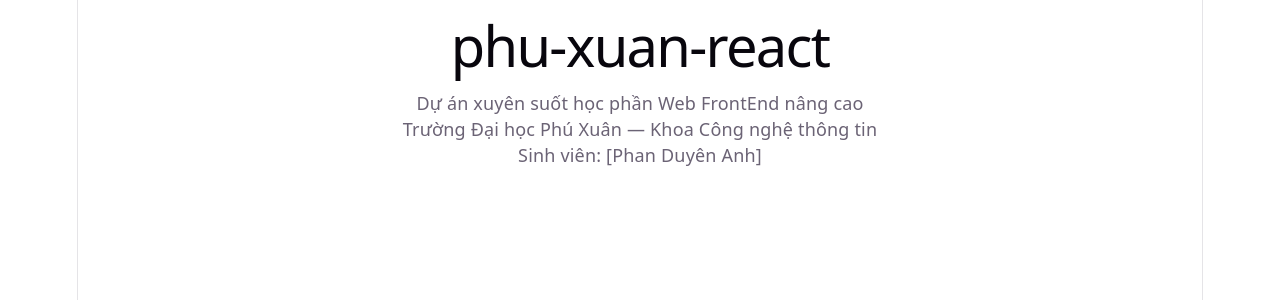
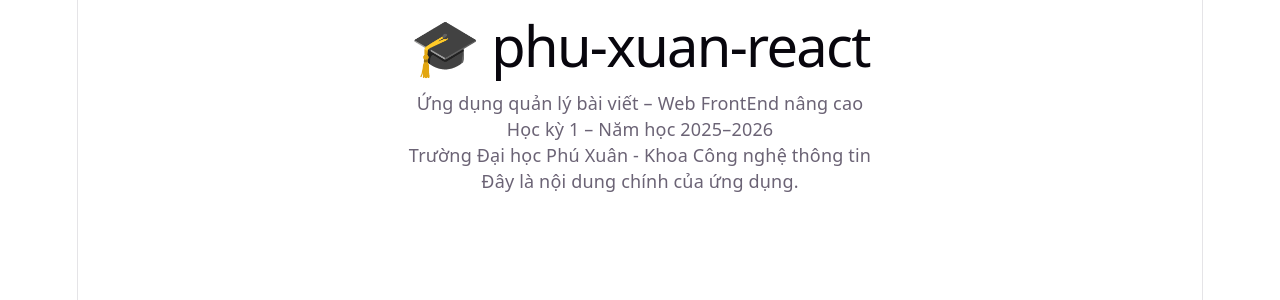
Before and after one commit to duyeenanh/-phu-xuan-react, a React (Vite) app: page / in a window 1280 px wide. Shown: the top 300 px of the page. Built offline with nearby package versions, Linux system fonts and the light colour scheme.

Commit message:
cap nhat src App và components

```diff
--- a/src/App.tsx
+++ b/src/App.tsx
@@ -1,10 +1,17 @@
+// App.tsx – thành phần gốc, tập hợp các thành phần con
+
+// Nhập thành phần Header vừa tạo
+import Header from './components/Header'
+
 function App() {
   return (
     <div>
-      <h1>phu-xuan-react</h1>
-      <p>Dự án xuyên suốt học phần Web FrontEnd nâng cao</p>
-      <p>Trường Đại học Phú Xuân — Khoa Công nghệ thông tin</p>
-      <p>Sinh viên: [Phan Duyên Anh]</p>
+      {/* Dùng Header như một thẻ HTML – đây là cú pháp JSX gọi thành phần */}
+      <Header />
+
+      <main>
+        <p>Đây là nội dung chính của ứng dụng.</p>
+      </main>
     </div>
   )
 }
--- /dev/null
+++ b/src/components/Header.tsx
@@ -0,0 +1,17 @@
+// Header.tsx – thành tiêu đề của phu-xuan-react
+// Đây là thành phần React đầu tiên bạn tự viết trong học phần này
+
+// Bước 1: Định nghĩa thành phần – một hàm trả về mô tả giao diện (JSX)
+function Header() {
+  return (
+    <header>
+     <h1>🎓 phu-xuan-react</h1>
+      <p>Ứng dụng quản lý bài viết – Web FrontEnd nâng cao</p>
+      <p>Học kỳ 1 – Năm học 2025–2026</p>
+      <p>Trường Đại học Phú Xuân - Khoa Công nghệ thông tin</p>
+    </header>
+  )
+}
+
+// Bước 2: Xuất thành phần để các file khác có thể nhập vào
+export default Header
```
